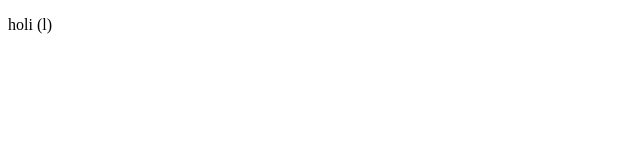
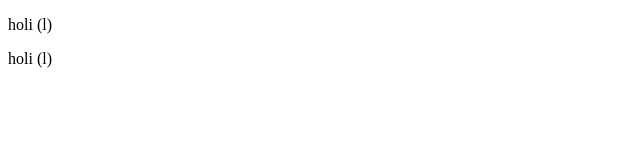
Before and after one commit to ManuT1C/pabloremoto1, a plain HTML site: page index.html in a window 1280 px wide. Shown: the full height of the page, 0-640 px from the left. Drawn offline with Linux system fonts and the light colour scheme.

Commit message:
Update index.html

```diff
--- a/index.html
+++ b/index.html
@@ -7,5 +7,6 @@
 </head>
 <body>
     <p>holi (l)</p>
+    <p>holi (l)</p>
 </body>
 </html>
```
